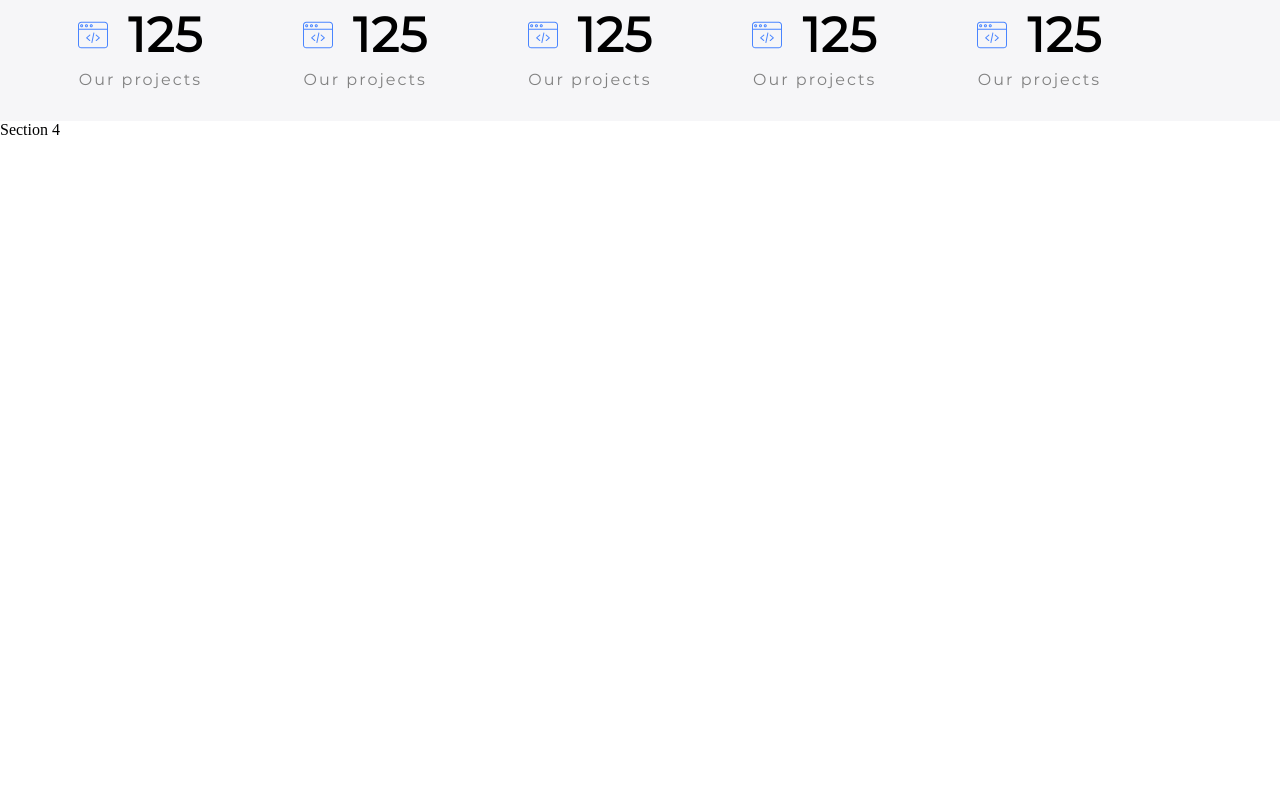
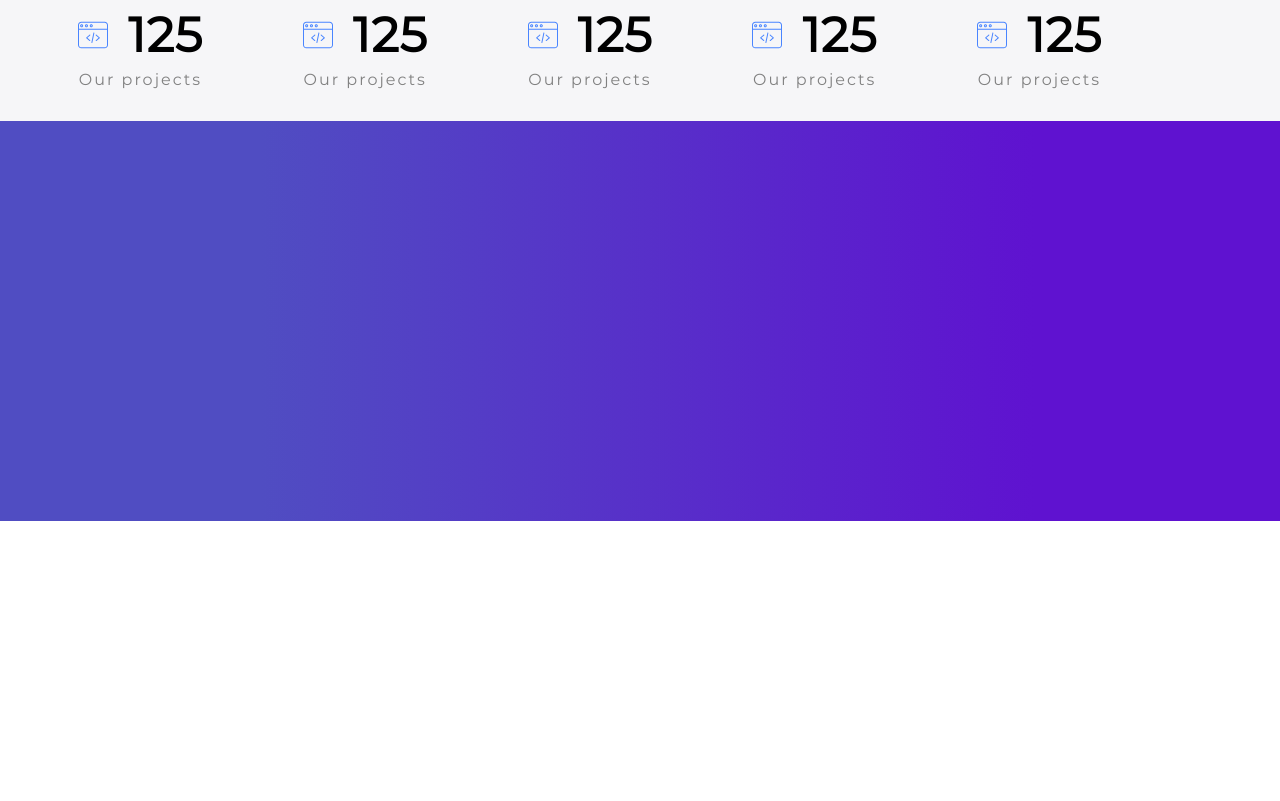
Before and after one commit to hohohaki/firstSite, a plain HTML site: page site/index.html in a window 1280 px wide. Shown: the part 2279-3080 px from the top of the page. Drawn offline with Linux system fonts and the light colour scheme; files that its build step writes are made by us from their sources.

Commit message:
9th commit AKA Start of section 5(commit on 'master')

```diff
--- a/site/index.html
+++ b/site/index.html
@@ -162,8 +162,11 @@
             </div>
         </section>
 
-        <section>
-            Section 4
+        <section id="spec-jobs">
+            <div class="spec-jobs-part-1"></div>
+            <div class="spec-jobs-part-2"></div>
+            <div class="container">
+            </div>
         </section>
 
         <section>
--- a/site/style/style.css
+++ b/site/style/style.css
@@ -284,6 +284,18 @@ header.scrolling .menu-link.active {
 .op-el-lower .subtitle{
     letter-spacing: 2px;
 }
+/* SPEC JOBS */
+
+.spec-jobs-part-1{
+    height: 50vh;
+    width: 100%;
+    background: linear-gradient(90deg, #504DC2 20.44%, #5F12D0 80.91%), #C4C4C4;
+}
+.spec-jobs-part-2{
+    height: 50vh;
+    width: 100%;
+
+}
 /* VIDEO */
 .works-content{
     max-width: 970px;
```
